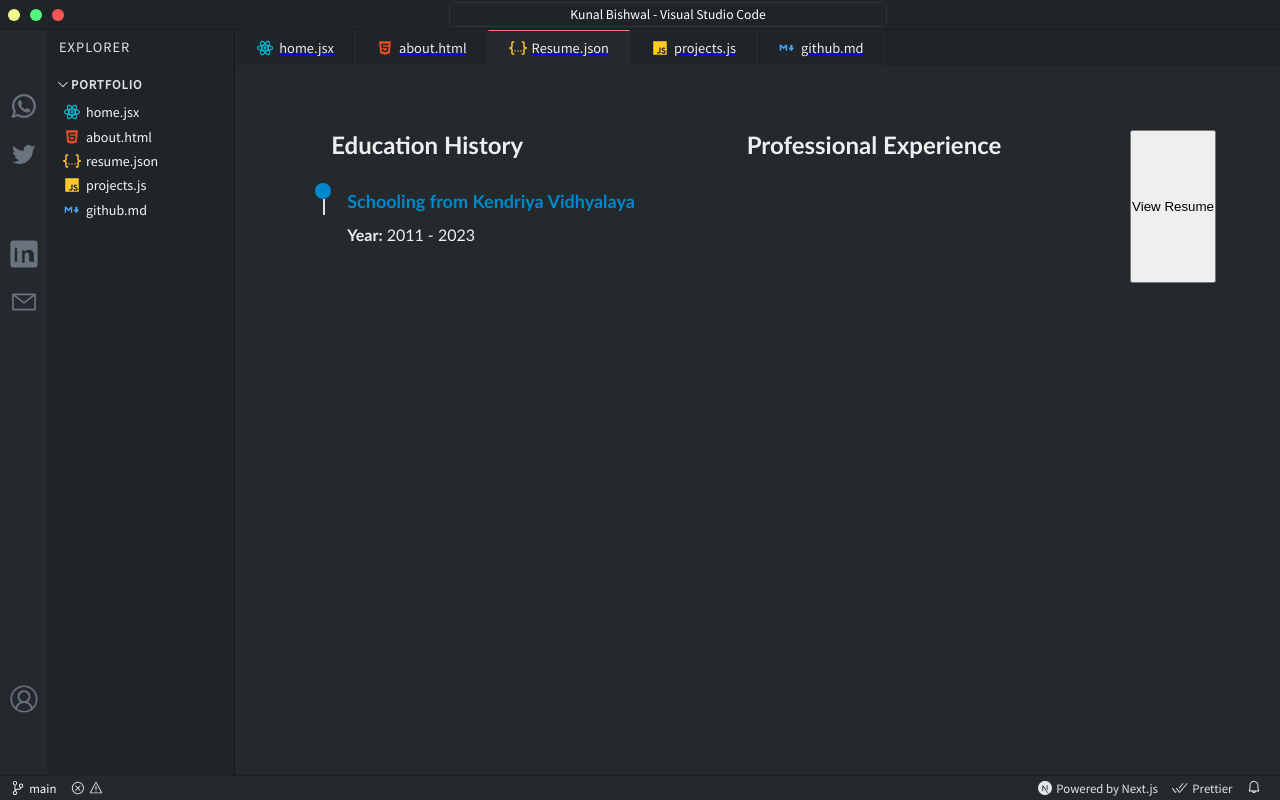
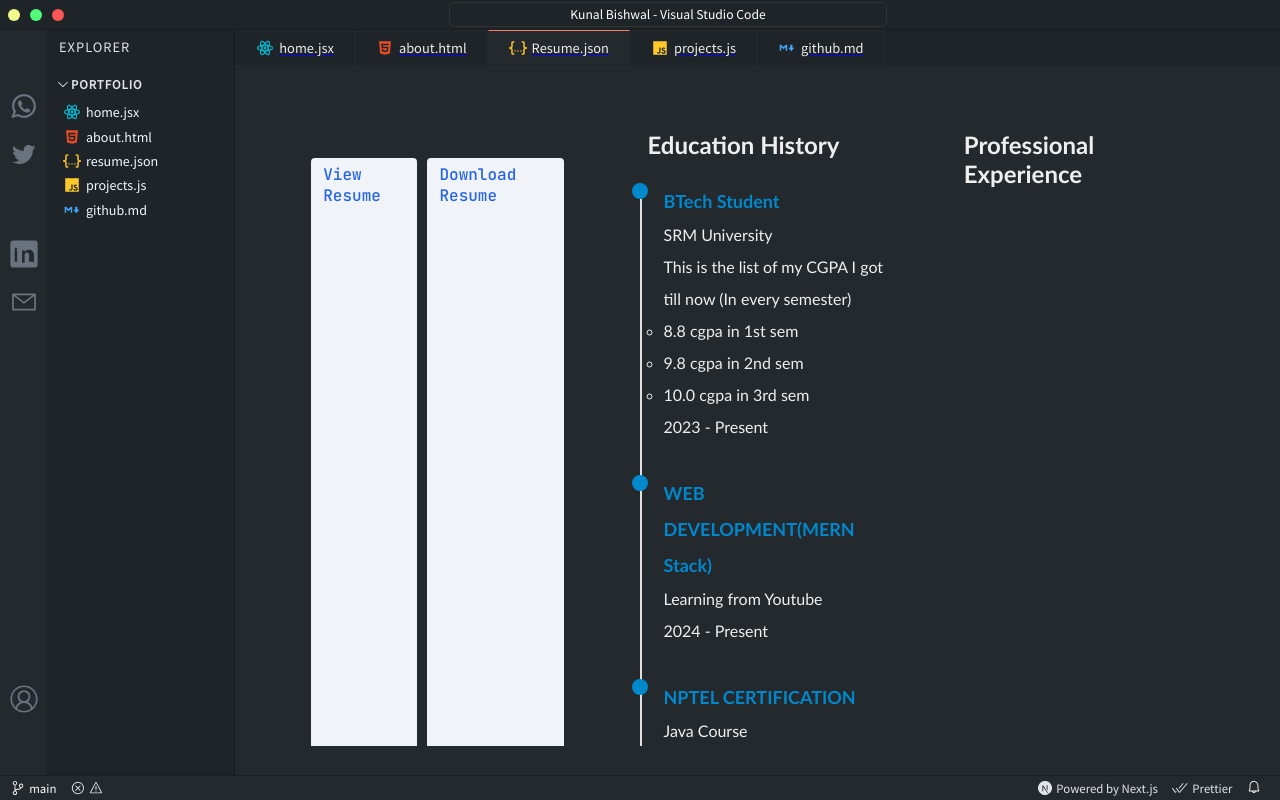
Before and after one commit to KunalBishwal/Portfolio_IDE, a Next.js app: page /resume in a window 1280 px wide. Built offline with nearby package versions, Linux system fonts and the light colour scheme; some icons are missing.

Commit message:
Update resume.jsx

```diff
--- a/pages/resume.jsx
+++ b/pages/resume.jsx
@@ -1,22 +1,74 @@
-import { useState } from 'react';
 import styles from '../styles/ContactPage.module.css';
 
 const ContactPage = () => {
-  const [isResumeOpen, setIsResumeOpen] = useState(false);
-
-  const openResume = () => {
-    setIsResumeOpen(true);
-  };
-
-  const closeResume = () => {
-    setIsResumeOpen(false);
-  };
-
   return (
     <div className={styles.container}>
+      {/* Resume Buttons Positioned in the Top Right Corner */}
+      <div className={styles.resumeButtons}>
+        <a
+          href="https://drive.google.com/file/d/1sj8xptBN9mwNbHcF1G7ghLvTEQ6PdeaR/view"
+          target="_blank"
+          rel="noopener noreferrer"
+          className={styles.certificateLink}
+        >
+          View Resume
+        </a>
+        <a
+          href="https://drive.google.com/uc?export=download&id=1sj8xptBN9mwNbHcF1G7ghLvTEQ6PdeaR"
+          download
+          className={styles.certificateLink}
+        >
+          Download Resume
+        </a>
+      </div>
+
       <div className={styles['education-section']}>
         <h3 className={styles.heading}>Education History</h3>
-        {/* ... your existing education items ... */}
+
+        <div className={styles.item}>
+          <h4 className={styles.resumeHead}>BTech Student</h4>
+          <div>SRM University</div>
+          <p>This is the list of my CGPA I got till now (In every semester)</p>
+          <ul type='circle'>
+            <li>8.8 cgpa in 1st sem</li>
+            <li>9.8 cgpa in 2nd sem</li>
+            <li>10.0 cgpa in 3rd sem</li>
+          </ul>
+          <div>2023 - Present</div>
+        </div>
+
+        <div className={styles.item}>
+          <h4 className={styles.resumeHead}>WEB DEVELOPMENT(MERN Stack)</h4>
+          <div>Learning from Youtube</div>
+          <div>2024 - Present</div>
+        </div>
+
+        <div className={styles.item}>
+          <h4 className={styles.resumeHead}>NPTEL CERTIFICATION</h4>
+          <div>Java Course</div>
+          <div>2024</div>
+          <a
+            href="https://www.dropbox.com/scl/fi/ef6ysvxr586d4povmls6i/certificate.pdf?rlkey=mjhbvo78s087etzo5cffhp613&st=1cxt0c01&dl=0"
+            target="_blank"
+            rel="noopener noreferrer"
+            className={styles.certificateLink}
+          >
+            View Certificate PDF
+          </a>
+        </div>
+
+        <div className={styles.item}>
+          <h4 className={styles.resumeHead}>PYTHON, JAVA, C, C++</h4>
+          <div>Udemy INC. and Youtube</div>
+          <div>2021 - 2023</div>
+        </div>
+
+        <div className={styles.item}>
+          <h4 className={styles.resumeHead}>Python and MySQL</h4>
+          <div>In School</div>
+          <div>2021</div>
+        </div>
+
         <div className={styles.item}>
           <h4 className={styles.resumeHead}>Schooling from Kendriya Vidhyalaya</h4>
           <div>
@@ -29,33 +81,6 @@ const ContactPage = () => {
       <div className={styles['work-section']}>
         <h3 className={styles.heading}>Professional Experience</h3>
       </div>
-
-      {/* New Resume Button */}
-      <button className={styles.resumeButton} onClick={openResume}>
-        View Resume
-      </button>
-
-      {/* Modal for Resume */}
-      {isResumeOpen && (
-        <div className={styles.modal}>
-          <div className={styles.modalContent}>
-            <button className={styles.closeButton} onClick={closeResume}>
-              Close
-            </button>
-
-            <iframe
-              src="https://drive.google.com/file/d/1sj8xptBN9mwNbHcF1G7ghLvTEQ6PdeaR/view"
-              title="Resume"
-              width="100%"
-              height="500px"
-              style={{ border: 'none' }}
-            ></iframe>
-            <a href="https://drive.google.com/file/d/1sj8xptBN9mwNbHcF1G7ghLvTEQ6PdeaR/view" download>
-              <button className={styles.downloadButton}>Download Resume</button>
-            </a>
-          </div>
-        </div>
-      )}
     </div>
   );
 };
```
